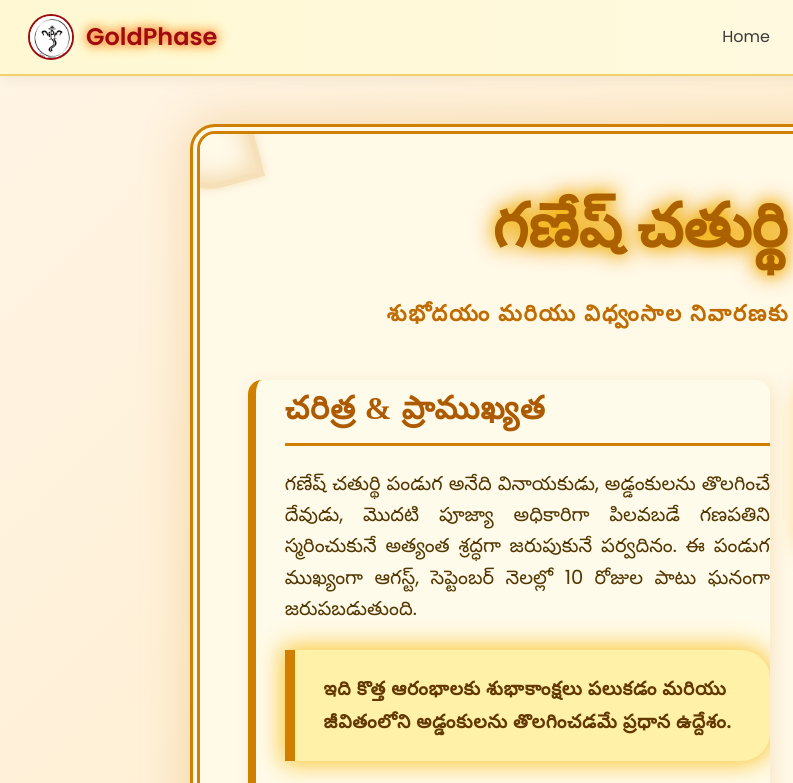
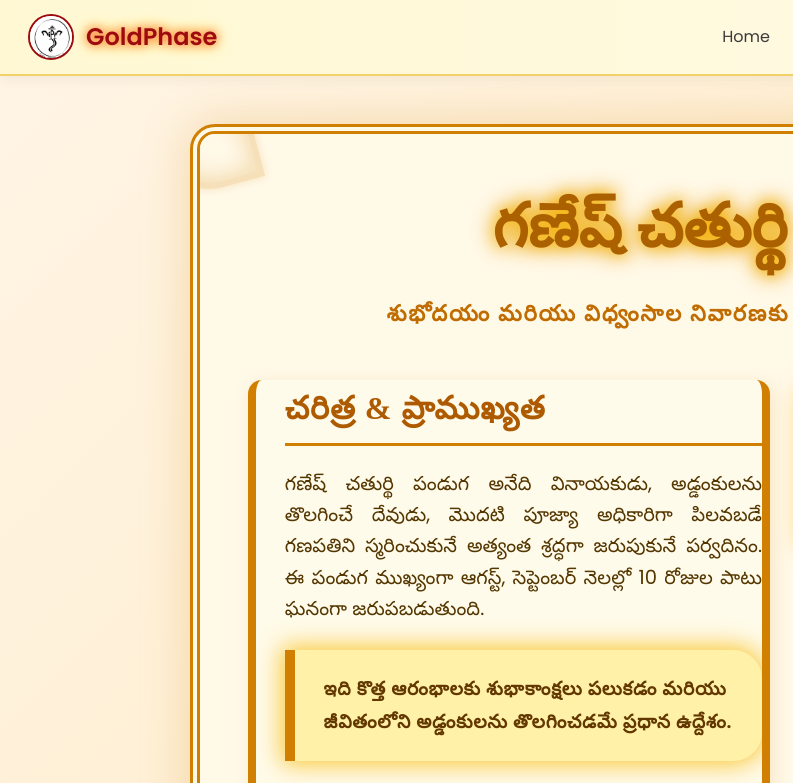
Before and after one commit to JayaniAbhiram/ganesh7, a plain HTML site: page aboutganesh.html in a window 1280 px wide. Shown: the top 783 px of the page, 0-793 px from the left. Drawn offline with Linux system fonts and the light colour scheme.

Commit message:
Update aboutganesh.html

```diff
--- a/aboutganesh.html
+++ b/aboutganesh.html
@@ -87,6 +87,7 @@
       box-shadow: 4px 4px 18px rgba(209,127,1,0.15);
       position: relative;
       overflow: hidden;
+      border-right: 8px solid #d17f01;
     }
     section h2 {
       font-family: 'Gautami', serif;
```
